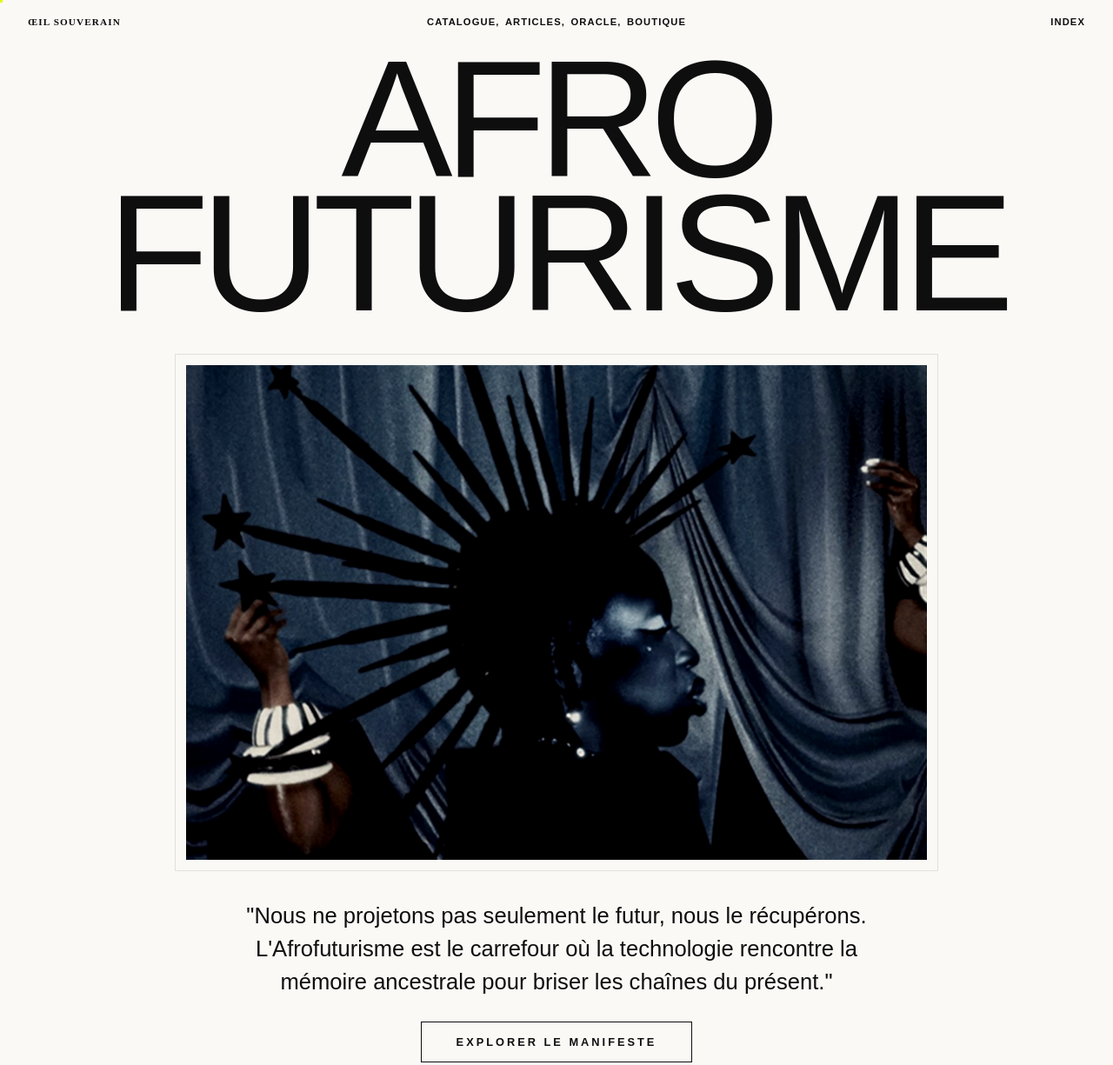
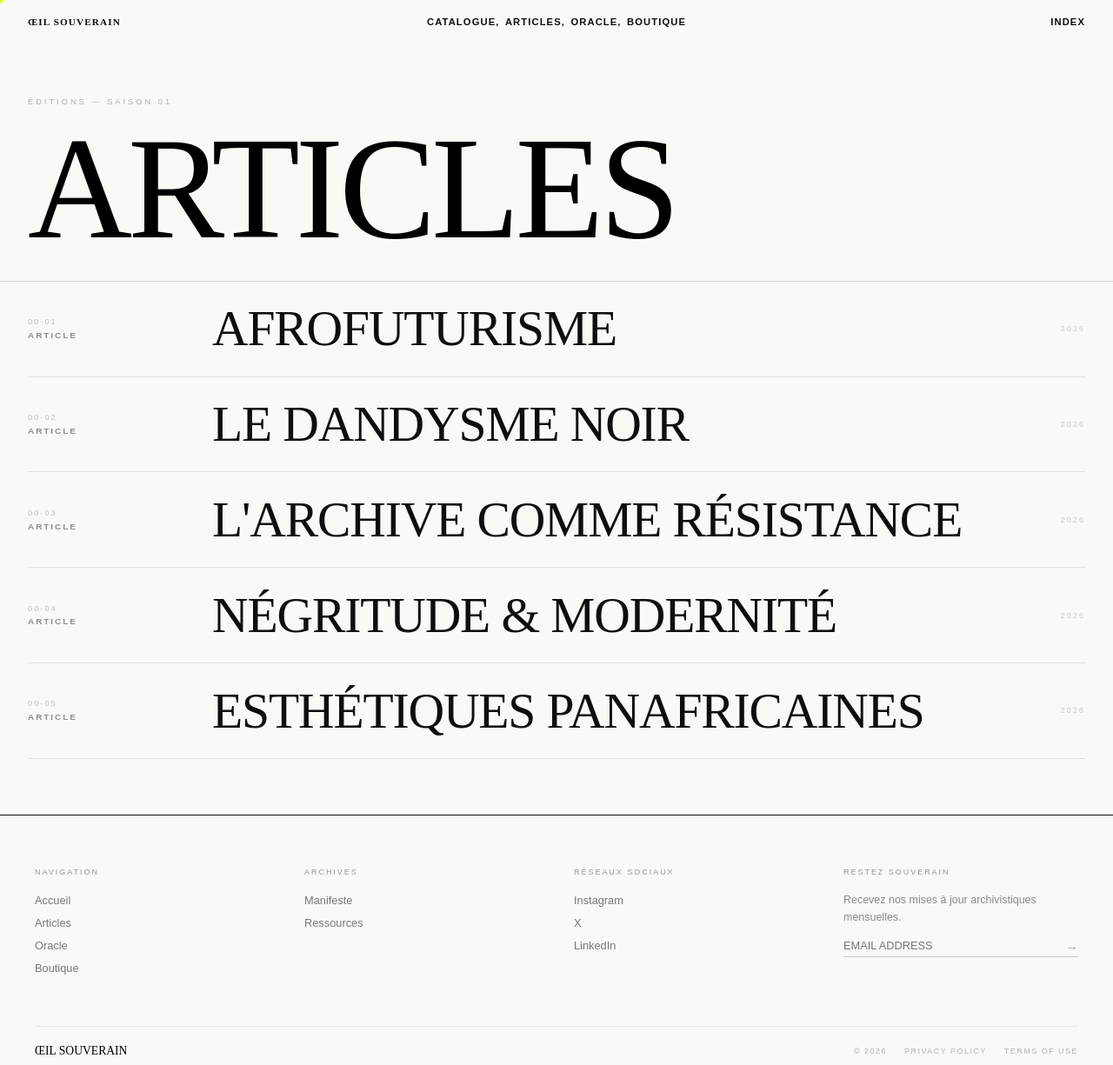
Before and after one commit to cecileutm/oeilsouverain, a plain HTML site: page articles.html in a window 1280 px wide. Shown: the top 1225 px of the page at 87% size. Drawn offline with Linux system fonts and the light colour scheme; a web font is replaced by a local one.

Commit message:
Update articles.html

```diff
--- a/articles.html
+++ b/articles.html
@@ -4,19 +4,16 @@
     <link href="https://fonts.cdnfonts.com/css/satoshi" rel="stylesheet">
     <meta charset="UTF-8">
     <meta name="viewport" content="width=device-width, initial-scale=1.0">
-    <title>Œil Souverain</title>
+    <title>Articles — Œil Souverain</title>
     <link rel="preconnect" href="https://fonts.googleapis.com">
-<link rel="preconnect" href="https://fonts.gstatic.com" crossorigin>
-<link href="https://fonts.googleapis.com/css2?family=Open+Sans:ital,wght@0,300..800;1,300..800&family=Playfair+Display:ital,wght@0,400..900;1,400..900&display=swap" rel="stylesheet">
-
-
+    <link rel="preconnect" href="https://fonts.gstatic.com" crossorigin>
+    <link href="https://fonts.googleapis.com/css2?family=Open+Sans:ital,wght@0,300..800;1,300..800&family=Playfair+Display:ital,wght@0,400..900;1,400..900&display=swap" rel="stylesheet">
     <link rel="stylesheet" href="style.css">
 </head>
 <body>
 
 <div class="cursor" id="cursor"></div>
 
-<!-- HEADER -->
 <header class="main-header">
     <a href="index.html" class="logo">Œil Souverain</a>
     <nav>
@@ -30,43 +27,87 @@
     <div class="nav-right">Index</div>
 </header>
 
-<main class="article-page">
-    <section class="article-hero">
-        <h1 class="article-big-title">Afro <br> Futurisme</h1>
+<main>
 
-        <div class="article-image-container">
-            <img src="images/theodora2.jpg" alt="Vision Afrofuturiste">
-        </div>
+  <!-- HERO ARTICLES -->
+  <section class="articles-hero">
+    <span class="rep-label">Éditions — Saison 01</span>
+    <h1>Articles</h1>
+  </section>
 
-        <p class="article-quote">
-            "Nous ne projetons pas seulement le futur, nous le récupérons. L'Afrofuturisme est le carrefour où la technologie rencontre la mémoire ancestrale pour briser les chaînes du présent."
-        </p>
+  <!-- LISTE DES ARTICLES -->
+  <section class="articles-list">
 
-        <a href="#lire" class="read-more-btn">Explorer le manifeste</a>
-    </section>
+    <a href="article1.html" class="book-index article-row">
+      <div class="article-row-left">
+        <span class="article-num">00-01</span>
+        <span class="article-category">Article</span>
+      </div>
+      <h2 class="article-row-title">Afrofuturisme</h2>
+      <span class="article-date">2026</span>
+      <img src="images/theodora2.jpg" class="hover-image" alt="Afrofuturisme">
+    </a>
+
+    <a href="#" class="book-index article-row">
+      <div class="article-row-left">
+        <span class="article-num">00-02</span>
+        <span class="article-category">Article</span>
+      </div>
+      <h2 class="article-row-title">Le dandysme noir</h2>
+      <span class="article-date">2026</span>
+      <img src="images/Peter-Anderson.jpg" class="hover-image" alt="Souveraineté">
+    </a>
+
+    <a href="#" class="book-index article-row">
+      <div class="article-row-left">
+        <span class="article-num">00-03</span>
+        <span class="article-category">Article</span>
+      </div>
+      <h2 class="article-row-title">L'Archive comme Résistance</h2>
+      <span class="article-date">2026</span>
+      <img src="images/Malick-Sidibe_malick.jpg" class="hover-image" alt="Archive">
+    </a>
+
+    <a href="#" class="book-index article-row">
+      <div class="article-row-left">
+        <span class="article-num">00-04</span>
+        <span class="article-category">Article</span>
+      </div>
+      <h2 class="article-row-title">Négritude & Modernité</h2>
+      <span class="article-date">2026</span>
+      <img src="images/Cahier d'un retour au pays natal.jpg" class="hover-image" alt="Négritude">
+    </a>
+
+    <a href="#" class="book-index article-row">
+      <div class="article-row-left">
+        <span class="article-num">00-05</span>
+        <span class="article-category">Article</span>
+      </div>
+      <h2 class="article-row-title">Esthétiques Panafricaines</h2>
+      <span class="article-date">2026</span>
+      <img src="images/African artists- From 1882 to now.jpg" class="hover-image" alt="Esthétiques">
+    </a>
+
+  </section>
+
 </main>
 
 
-
-
-</section>
-
-<!-- FOOTER -->
 <footer class="a24-footer">
     <div class="footer-container">
         <div>
             <h3 class="footer-title">Navigation</h3>
             <ul class="footer-list">
-                <li><a href="#repertoire">Répertoire</a></li>
-                <li><a href="articles.html">Répertoire</a></li>
-                <li><a href="#oracle2.html">Oracle</a></li>
-                <li><a href="#boutique">Boutique</a></li>
+                <li><a href="index.html">Accueil</a></li>
+                <li><a href="articles.html">Articles</a></li>
+                <li><a href="oracle2.html">Oracle</a></li>
+                <li><a href="shop.html">Boutique</a></li>
             </ul>
         </div>
         <div>
             <h3 class="footer-title">Archives</h3>
             <ul class="footer-list">
-                <li><a href="#manifeste">Manifeste</a></li>
+                <li><a href="#">Manifeste</a></li>
                 <li><a href="#">Ressources</a></li>
             </ul>
         </div>
@@ -97,8 +138,6 @@
     </div>
 </footer>
 
-
-<!-- TICKER — déplacé en bas -->
 <div class="nav-ticker">
     <div class="nav-ticker-track">
         <span>ŒIL SOUVERAIN — SAISON 01 — 2026 &nbsp;</span>
@@ -109,6 +148,7 @@
         <span>ŒIL SOUVERAIN — SAISON 01 — 2026 &nbsp;</span>
     </div>
 </div>
+
 <script>
 // CURSOR
 const cursor = document.getElementById('cursor');
@@ -116,49 +156,15 @@ document.addEventListener('mousemove', e => {
     cursor.style.left = e.clientX + 'px';
     cursor.style.top = e.clientY + 'px';
 });
-document.querySelectorAll('a, button, .book-index, .ps-swatch').forEach(el => {
+document.querySelectorAll('a, button').forEach(el => {
     el.addEventListener('mouseenter', () => cursor.classList.add('big'));
     el.addEventListener('mouseleave', () => cursor.classList.remove('big'));
 });
 
-// HOVER IMAGE FOLLOW
-document.querySelectorAll('.book-index').forEach(item => {
-    item.addEventListener('mousemove', e => {
-        const img = item.querySelector('.hover-image');
-        if (!img) return;
-        const rect = item.getBoundingClientRect();
-        img.style.left = `${e.clientX - rect.left}px`;
-    });
-});
+// NAVBAR
+const header = document.querySelector('.main-header');
+header.classList.add('nav--dark');
+</script>
 
-// NAVBAR ADAPTATIVE — détecte les sections sombres vs claires
-const header = document.querySelector('.main-header');
-
-// Sections à fond sombre → navbar blanche
-const darkSections = document.querySelectorAll('.s-hero, .s-oracle, .s-boutique, .s-manifeste');
-
-// Sections à fond clair → navbar noire
-const lightSections = document.querySelectorAll('.s-intro, .index-section, #afrofuturisme');
-
-const navObserver = new IntersectionObserver((entries) => {
-    entries.forEach(entry => {
-        if (!entry.isIntersecting) return;
-        if (entry.target.matches('.s-hero, .s-oracle, .s-boutique, .s-manifeste')) {
-            header.classList.remove('nav--light');
-            header.classList.add('nav--dark');
-        } else {
-            header.classList.remove('nav--dark');
-            header.classList.add('nav--light');
-        }
-    });
-}, { threshold: 0.4 });
-
-darkSections.forEach(s => navObserver.observe(s));
-lightSections.forEach(s => navObserver.observe(s));
-
-// État initial
-header.classList.add('nav--dark');
-
-</script>
 </body>
 </html>
```
